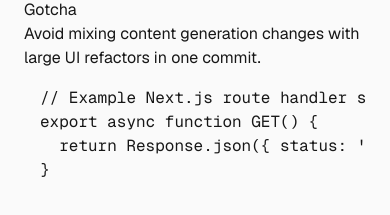
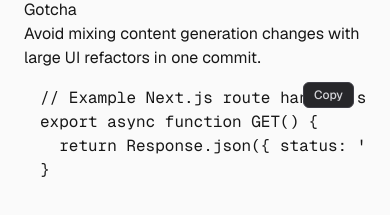
Before and after one commit to shreyanshrathore/dev-lab, a Next.js app: page /dev/add-copy-to-clipboard-for-code-blocks in a window 390 px wide. Shown: the part 675-890 px from the top of the page. Built offline with nearby package versions, Linux system fonts and the light colour scheme.

Commit message:
feat: Add a small but impactful new feature to this project. Keep the diff min

```diff
--- /dev/null
+++ b/src/components/CopyCodeBlock.tsx
@@ -0,0 +1,41 @@
+"use client";
+
+import { isValidElement, useState, type ReactNode } from "react";
+
+function getCodeText(node: ReactNode): string {
+  if (typeof node === "string" || typeof node === "number") {
+    return String(node);
+  }
+  if (Array.isArray(node)) {
+    return node.map(getCodeText).join("");
+  }
+  if (isValidElement<{ children?: ReactNode }>(node)) {
+    return getCodeText(node.props.children);
+  }
+  return "";
+}
+
+export function CopyCodeBlock({ children }: { children: ReactNode }) {
+  const [copied, setCopied] = useState(false);
+
+  async function handleCopy() {
+    const text = getCodeText(children).replace(/\n$/, "");
+    await navigator.clipboard.writeText(text);
+    setCopied(true);
+    window.setTimeout(() => setCopied(false), 2000);
+  }
+
+  return (
+    <div className="group relative">
+      <button
+        type="button"
+        onClick={handleCopy}
+        aria-label={copied ? "Copied to clipboard" : "Copy code to clipboard"}
+        className="absolute right-3 top-3 z-10 rounded-md border border-zinc-700 bg-zinc-800 px-2.5 py-1 text-xs font-medium text-zinc-300 opacity-100 transition hover:bg-zinc-700 focus:outline-none focus:ring-2 focus:ring-zinc-500 sm:opacity-0 sm:group-hover:opacity-100 sm:focus:opacity-100"
+      >
+        {copied ? "Copied" : "Copy"}
+      </button>
+      <pre>{children}</pre>
+    </div>
+  );
+}
--- a/src/components/MarkdownContent.tsx
+++ b/src/components/MarkdownContent.tsx
@@ -1,10 +1,22 @@
+"use client";
+
 import ReactMarkdown from "react-markdown";
 import remarkGfm from "remark-gfm";
+import type { Components } from "react-markdown";
+import { CopyCodeBlock } from "./CopyCodeBlock";
+
+const markdownComponents: Components = {
+  pre({ children }) {
+    return <CopyCodeBlock>{children}</CopyCodeBlock>;
+  },
+};
 
 export function MarkdownContent({ content }: { content: string }) {
   return (
     <div className="prose prose-zinc max-w-none dark:prose-invert prose-pre:bg-zinc-950 prose-pre:text-zinc-100">
-      <ReactMarkdown remarkPlugins={[remarkGfm]}>{content}</ReactMarkdown>
+      <ReactMarkdown remarkPlugins={[remarkGfm]} components={markdownComponents}>
+        {content}
+      </ReactMarkdown>
     </div>
   );
 }
```
